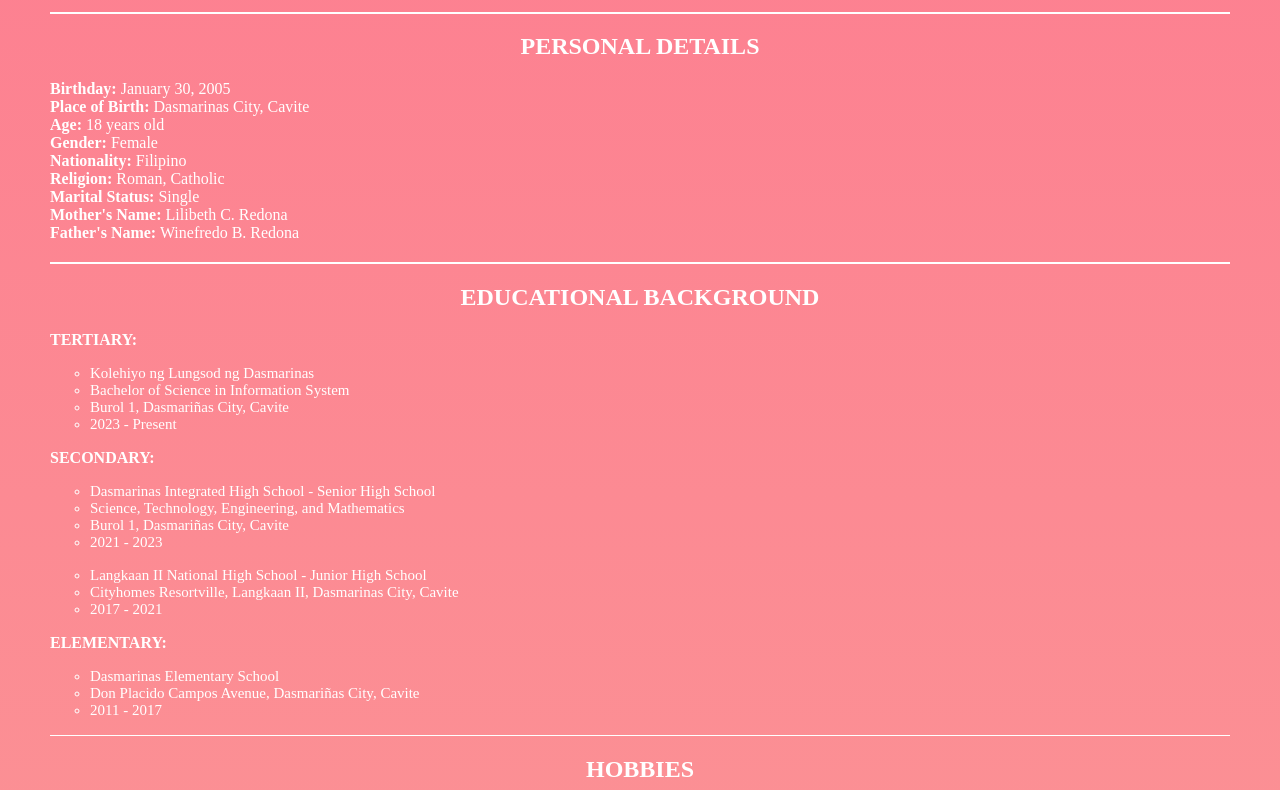
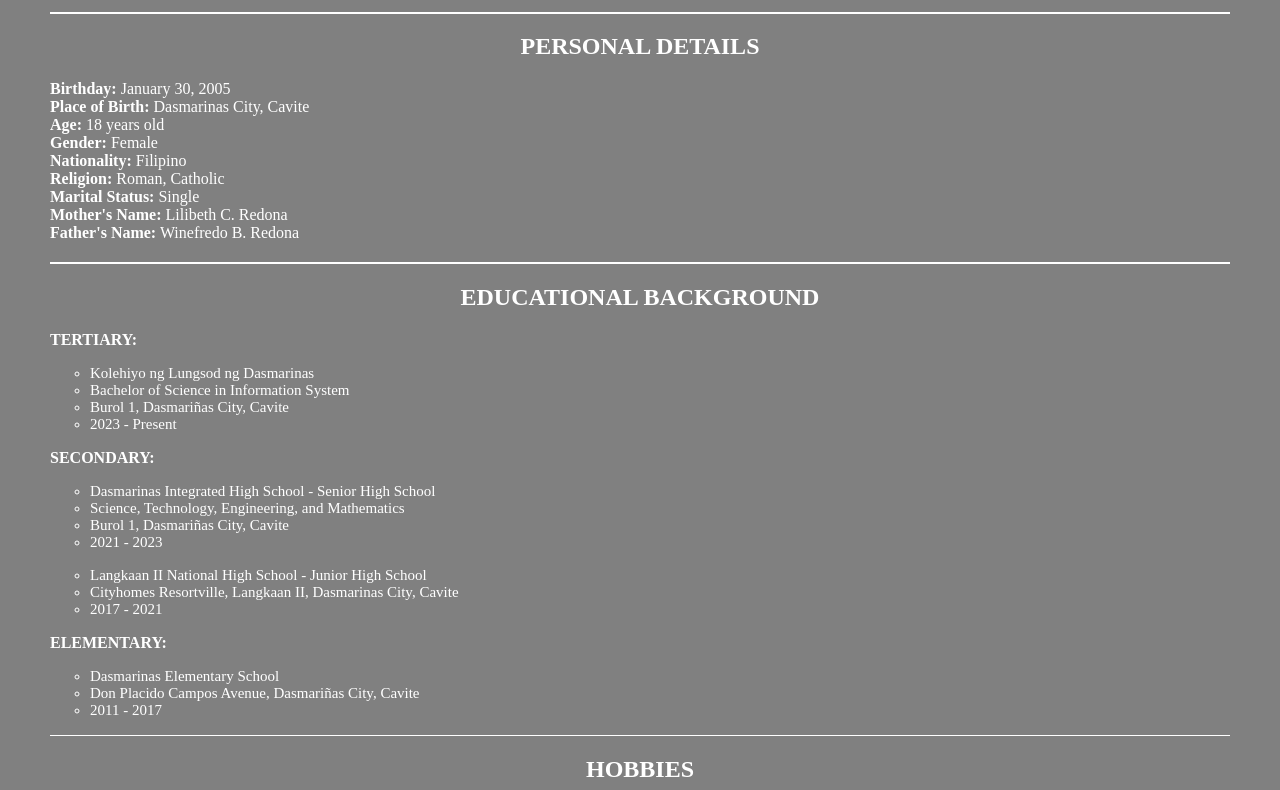
Before and after one commit to R-Shaira/first-project, a plain HTML site: page index.html in a window 1280 px wide. Shown: the part 244-1034 px from the top of the page. Drawn offline with Linux system fonts and the light colour scheme.

Commit message:
Update index.html

```diff
--- a/index.html
+++ b/index.html
@@ -26,7 +26,7 @@
         </table>
     </header>
 
-    <body style="margin: 50px; background-image: linear-gradient(#FD7D90, #FAA599); color: white;">
+    <body style="margin: 50px; background-color: gray; color: white;">
         <hr style="height: 1.5px; width: 100%; background-color: white; border: none; margin-top: 20px;">
         <h2><center>PERSONAL DETAILS</center></h2>
             <div><b> Birthday:</b> January 30, 2005</div>
```
